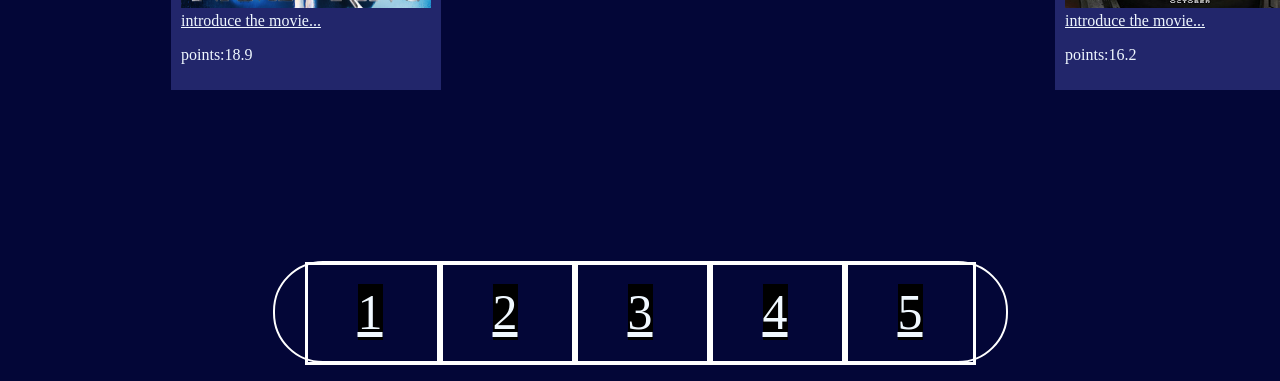
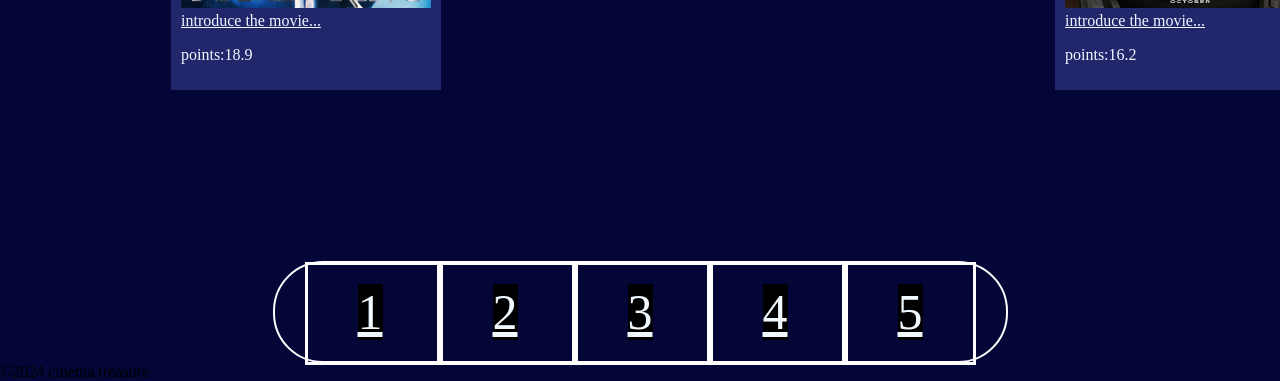
Before and after one commit to 72427846674/cinema-movie, a plain HTML site: page movies.html in a window 1280 px wide. Shown: the part 882-1263 px from the top of the page. Drawn offline with Linux system fonts and the light colour scheme.

Commit message:
Update movies.html

```diff
--- a/movies.html
+++ b/movies.html
@@ -124,6 +124,10 @@
           </div>
       </div>
       </div>
+         <footer>
+        &#169;2024 cinema treasure
     </footer>
+    </footer>
+
 </body>
 </html>
```
